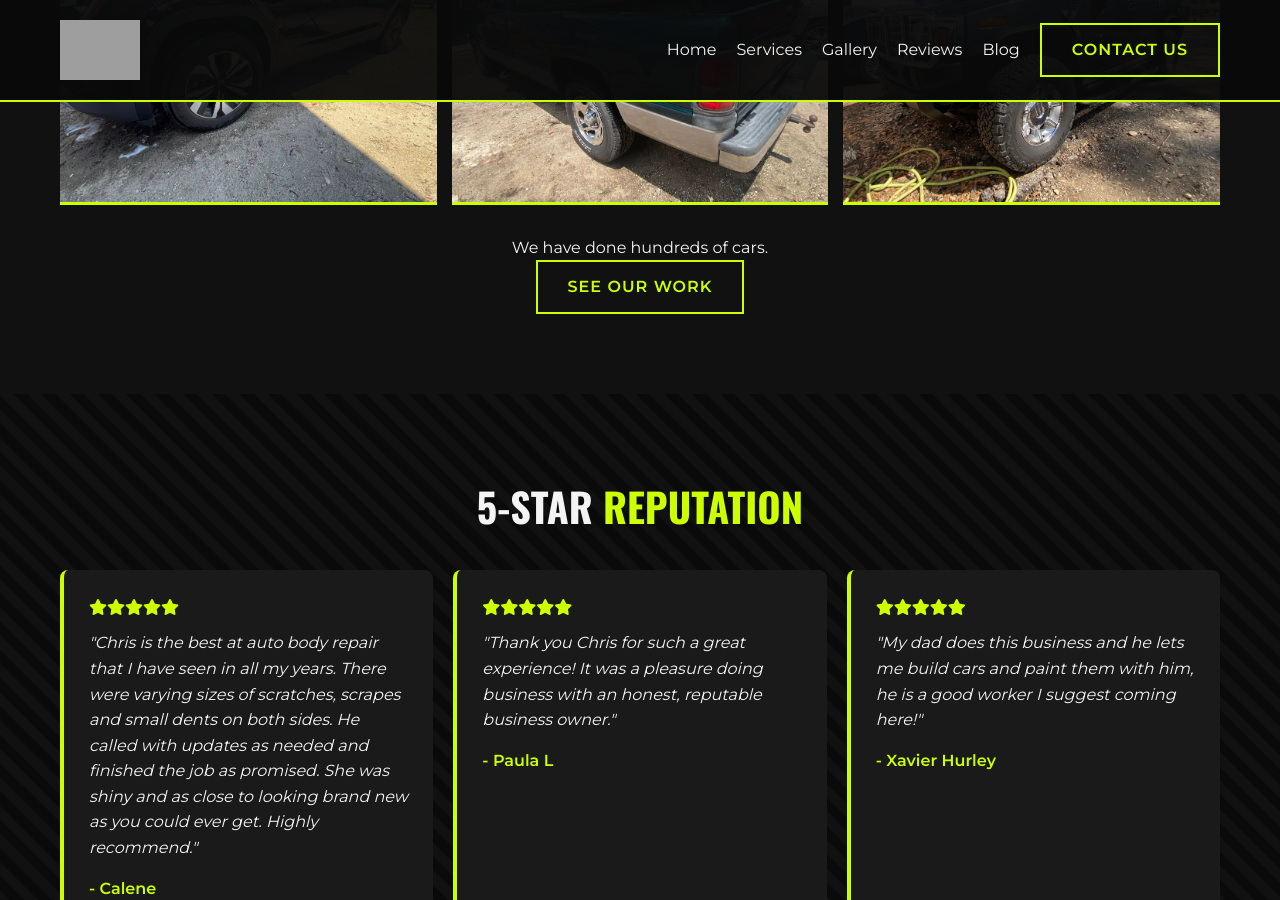
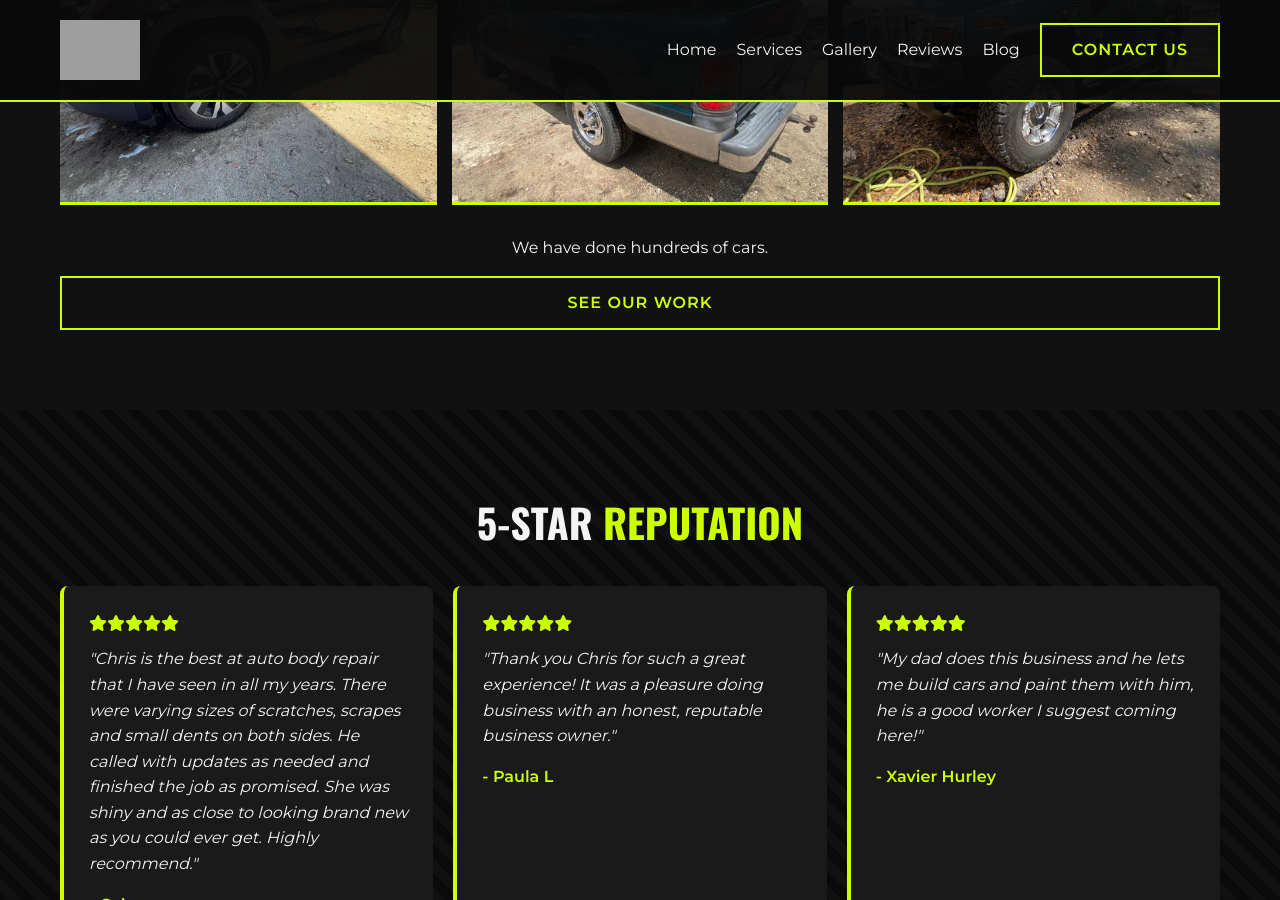
Before and after one commit to JamesBrownR/Quick-Fix-Dent-Repair, a Jekyll site: the page built from index.html, in a window 1280 px wide and 900 px high, scrolled down 3006 px. Built offline with Jekyll 4.4.1, drawn with Linux system fonts in a browser that asks for light colours; grey boxes are pictures that could not be loaded.

Commit message:
Update index.html

```diff
--- a/index.html
+++ b/index.html
@@ -70,7 +70,7 @@ title: Home
             </div>
             {% endfor %}
         </div>
-        <div style="text-align: center; gap: 1rem; margin-top: 30px;">
+        <div style="text-align: center; gap: 1rem; display:flex; flex-direction:column; margin-top: 30px;">
             <p>We have done hundreds of cars.</p>
 
             <a href="{{ site.baseurl }}/gallery"  class="btn">See Our Work</a>
```
